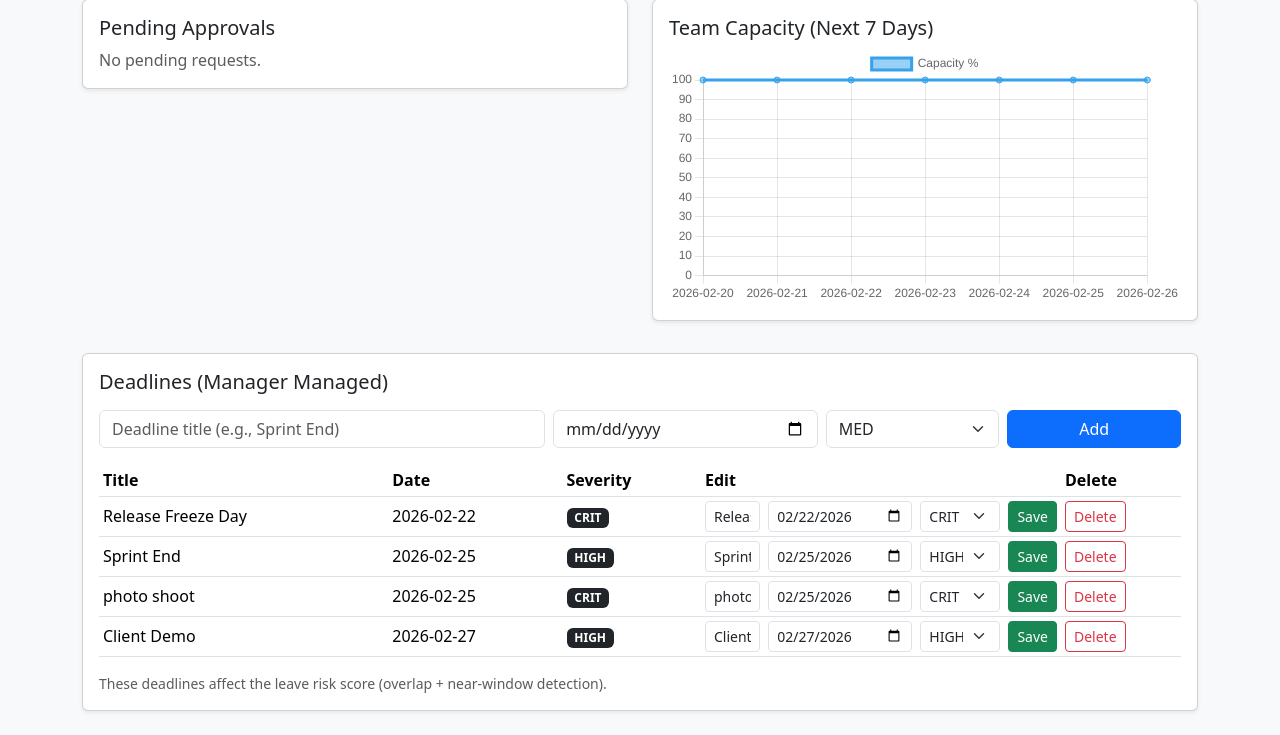
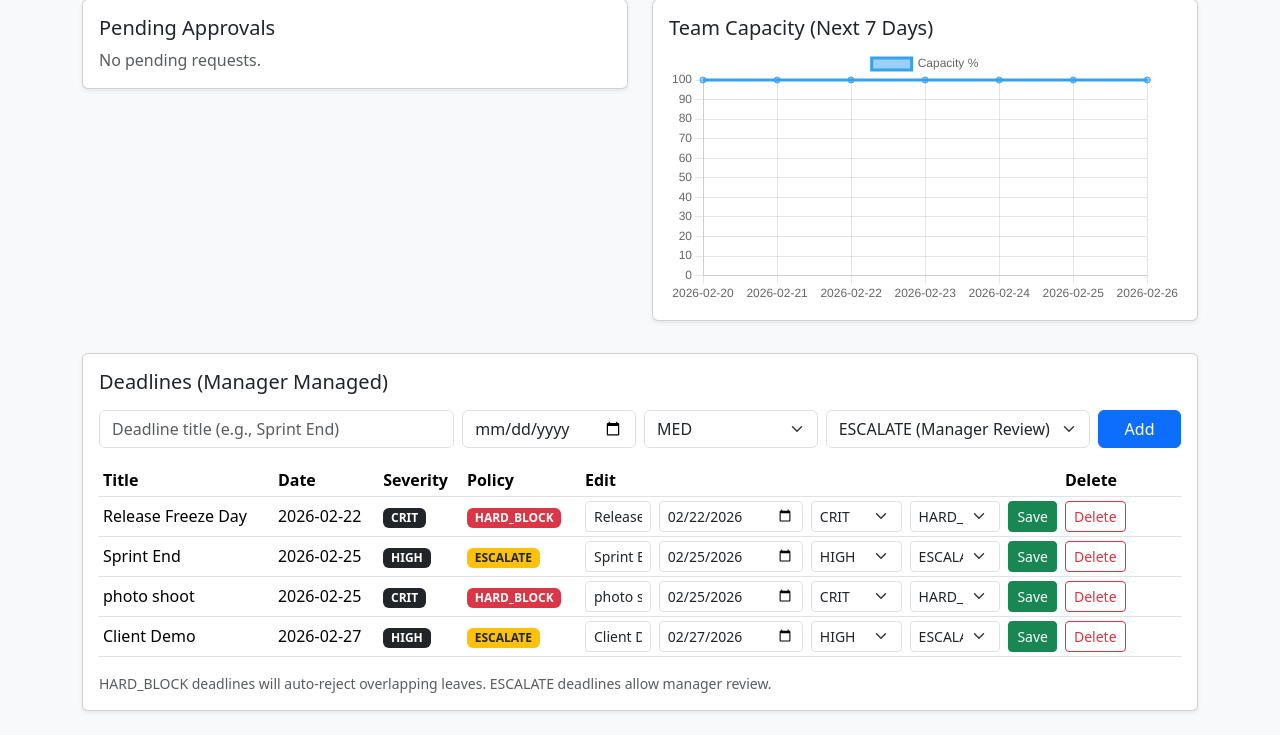
Before and after one commit to SahilHans2605/Leave-request-manager, a Flask app: page /manager/dashboard in a window 1280 px wide. Shown: the part 131-866 px from the top of the page. Run offline with Flask 3, Linux system fonts and the light colour scheme; a user stored in the database is signed in.

Commit message:
Add files via upload
Manager has also inbuild option to auto reject if the piriority of the task is too high .

```diff
--- a/app.py
+++ b/app.py
@@ -37,17 +37,35 @@ def approved_leaves_overlapping(team_id: int, start: date, end: date) -> int:
     )
 
 def deadline_counts(team_id: int, start: date, end: date):
-    # overlap: deadline date inside leave range
-    overlap = Deadline.query.filter_by(team_id=team_id).filter(Deadline.date >= start, Deadline.date <= end).count()
+    # HARD_BLOCK overlap inside leave range => instant reject
+    hard_block_overlap = (
+        Deadline.query
+        .filter_by(team_id=team_id, policy="HARD_BLOCK")
+        .filter(Deadline.date >= start, Deadline.date <= end)
+        .count()
+    )
 
-    # near: within +-3 days window (excluding overlap)
+    # ESCALATE overlap used for risk score
+    escalate_overlap = (
+        Deadline.query
+        .filter_by(team_id=team_id, policy="ESCALATE")
+        .filter(Deadline.date >= start, Deadline.date <= end)
+        .count()
+    )
+
+    # Near-window deadlines (ESCALATE policy only), excluding overlap
     near_window_start = start - timedelta(days=3)
     near_window_end = end + timedelta(days=3)
-    near = Deadline.query.filter_by(team_id=team_id).filter(
-        Deadline.date >= near_window_start, Deadline.date <= near_window_end
-    ).count()
-    near = max(0, near - overlap)
-    return overlap, near
+
+    near_total = (
+        Deadline.query
+        .filter_by(team_id=team_id, policy="ESCALATE")
+        .filter(Deadline.date >= near_window_start, Deadline.date <= near_window_end)
+        .count()
+    )
+    near = max(0, near_total - escalate_overlap)
+
+    return escalate_overlap, near, hard_block_overlap
 
 @app.route("/")
 @login_required
@@ -101,7 +119,8 @@ def employee_leave_new():
         t = current_user.team
         ts = team_size(t.id)
         approved_overlap = approved_leaves_overlapping(t.id, start, end)
-        overlap_dl, near_dl = deadline_counts(t.id, start, end)
+
+        escalate_overlap, near_dl, hard_block_overlap = deadline_counts(t.id, start, end)
 
         result = evaluate_leave(
             balance=current_user.leave_balance,
@@ -109,13 +128,13 @@ def employee_leave_new():
             team_size=ts,
             current_approved_leaves=approved_overlap,
             min_capacity=t.min_capacity,
-            overlapping_deadlines=overlap_dl,
+            overlapping_deadlines=escalate_overlap,
             near_deadlines=near_dl,
+            hard_block_overlaps=hard_block_overlap,
         )
 
         precheck = {"days_req": days_req, **result}
 
-        # If the user clicked final submit
         if request.form.get("submit_final") == "1":
             lr = LeaveRequest(
                 employee_id=current_user.id,
@@ -133,7 +152,7 @@ def employee_leave_new():
                 db.session.add(lr)
                 db.session.commit()
                 log_action(current_user.id, "SUBMIT_REJECT", "LeaveRequest", lr.id, lr.decision_note)
-                flash("Request rejected by policy (balance/invalid).", "danger")
+                flash("Request rejected by policy.", "danger")
                 return redirect(url_for("employee_leaves"))
 
             if result["decision"] == "AUTO_APPROVE":
@@ -174,7 +193,6 @@ def manager_dashboard():
         .all()
     )
 
-    # Deadlines to manage inside dashboard
     deadlines = (
         Deadline.query
         .filter_by(team_id=team_id)
@@ -182,7 +200,6 @@ def manager_dashboard():
         .all()
     )
 
-    # 7-day capacity projection
     ts = team_size(team_id)
     today = date.today()
     labels, capacity_values = [], []
@@ -256,9 +273,7 @@ def manager_decide(leave_id, action):
     return redirect(url_for("manager_dashboard"))
 
 
-# -----------------------------
-# NEW: Deadline CRUD (Manager)
-# -----------------------------
+# -------- Deadline CRUD (Manager) --------
 @app.route("/manager/deadlines/add", methods=["POST"])
 @login_required
 def add_deadline():
@@ -268,6 +283,7 @@ def add_deadline():
     title = request.form.get("title", "").strip()
     d = request.form.get("date", "").strip()
     severity = request.form.get("severity", "MED").strip().upper()
+    policy = request.form.get("policy", "ESCALATE").strip().upper()
 
     if not title or not d:
         flash("Title and date are required.", "danger")
@@ -281,15 +297,16 @@ def add_deadline():
 
     if severity not in ["LOW", "MED", "HIGH", "CRIT"]:
         severity = "MED"
+    if policy not in ["HARD_BLOCK", "ESCALATE"]:
+        policy = "ESCALATE"
 
-    dl = Deadline(team_id=current_user.team_id, title=title, date=deadline_date, severity=severity)
+    dl = Deadline(team_id=current_user.team_id, title=title, date=deadline_date, severity=severity, policy=policy)
     db.session.add(dl)
     db.session.commit()
 
-    log_action(current_user.id, "ADD_DEADLINE", "Deadline", dl.id, f"{title} {deadline_date} {severity}")
+    log_action(current_user.id, "ADD_DEADLINE", "Deadline", dl.id, f"{title} {deadline_date} {severity} {policy}")
     flash("Deadline added ✅", "success")
     return redirect(url_for("manager_dashboard"))
-
 
 @app.route("/manager/deadlines/<int:deadline_id>/edit", methods=["POST"])
 @login_required
@@ -305,6 +322,7 @@ def edit_deadline(deadline_id):
     title = request.form.get("title", "").strip()
     d = request.form.get("date", "").strip()
     severity = request.form.get("severity", "MED").strip().upper()
+    policy = request.form.get("policy", "ESCALATE").strip().upper()
 
     if not title or not d:
         flash("Title and date are required.", "danger")
@@ -318,16 +336,18 @@ def edit_deadline(deadline_id):
 
     if severity not in ["LOW", "MED", "HIGH", "CRIT"]:
         severity = "MED"
+    if policy not in ["HARD_BLOCK", "ESCALATE"]:
+        policy = "ESCALATE"
 
     dl.title = title
     dl.date = deadline_date
     dl.severity = severity
+    dl.policy = policy
     db.session.commit()
 
-    log_action(current_user.id, "EDIT_DEADLINE", "Deadline", dl.id, f"{title} {deadline_date} {severity}")
+    log_action(current_user.id, "EDIT_DEADLINE", "Deadline", dl.id, f"{title} {deadline_date} {severity} {policy}")
     flash("Deadline updated ✅", "success")
     return redirect(url_for("manager_dashboard"))
-
 
 @app.route("/manager/deadlines/<int:deadline_id>/delete", methods=["POST"])
 @login_required
@@ -347,6 +367,5 @@ def delete_deadline(deadline_id):
     flash("Deadline deleted 🗑️", "warning")
     return redirect(url_for("manager_dashboard"))
 
-
 if __name__ == "__main__":
-    app.run(debug=True)
+    app.run()
--- a/templates/manager_dashboard.html
+++ b/templates/manager_dashboard.html
@@ -48,21 +48,19 @@
   </div>
 </div>
 
-<!-- NEW: Deadline Management -->
+<!-- Deadline Management -->
 <div class="row mt-3">
   <div class="col-md-12">
     <div class="card shadow-sm">
       <div class="card-body">
-        <div class="d-flex justify-content-between align-items-center">
-          <h5 class="mb-0">Deadlines (Manager Managed)</h5>
-        </div>
+        <h5 class="mb-0">Deadlines (Manager Managed)</h5>
 
         <!-- Add Deadline Form -->
         <form method="post" action="/manager/deadlines/add" class="row g-2 mt-2">
-          <div class="col-md-5">
+          <div class="col-md-4">
             <input class="form-control" name="title" placeholder="Deadline title (e.g., Sprint End)" required>
           </div>
-          <div class="col-md-3">
+          <div class="col-md-2">
             <input class="form-control" type="date" name="date" required>
           </div>
           <div class="col-md-2">
@@ -73,7 +71,13 @@
               <option value="CRIT">CRIT</option>
             </select>
           </div>
-          <div class="col-md-2">
+          <div class="col-md-3">
+            <select class="form-select" name="policy">
+              <option value="ESCALATE" selected>ESCALATE (Manager Review)</option>
+              <option value="HARD_BLOCK">HARD_BLOCK (Auto-Reject)</option>
+            </select>
+          </div>
+          <div class="col-md-1">
             <button class="btn btn-primary w-100">Add</button>
           </div>
         </form>
@@ -86,7 +90,8 @@
                 <th>Title</th>
                 <th>Date</th>
                 <th>Severity</th>
-                <th style="width: 360px;">Edit</th>
+                <th>Policy</th>
+                <th style="width: 480px;">Edit</th>
                 <th style="width: 120px;">Delete</th>
               </tr>
             </thead>
@@ -96,18 +101,36 @@
                 <td>{{ d.title }}</td>
                 <td>{{ d.date }}</td>
                 <td><span class="badge bg-dark">{{ d.severity }}</span></td>
+                <td>
+                  {% if d.policy == "HARD_BLOCK" %}
+                    <span class="badge bg-danger">HARD_BLOCK</span>
+                  {% else %}
+                    <span class="badge bg-warning text-dark">ESCALATE</span>
+                  {% endif %}
+                </td>
 
                 <!-- Inline Edit -->
                 <td>
                   <form method="post" action="/manager/deadlines/{{ d.id }}/edit" class="d-flex gap-2">
                     <input class="form-control form-control-sm" name="title" value="{{ d.title }}" required>
                     <input class="form-control form-control-sm" type="date" name="date" value="{{ d.date }}" required>
+
                     <select class="form-select form-select-sm" name="severity">
                       <option value="LOW"  {% if d.severity == "LOW" %}selected{% endif %}>LOW</option>
                       <option value="MED"  {% if d.severity == "MED" %}selected{% endif %}>MED</option>
                       <option value="HIGH" {% if d.severity == "HIGH" %}selected{% endif %}>HIGH</option>
                       <option value="CRIT" {% if d.severity == "CRIT" %}selected{% endif %}>CRIT</option>
                     </select>
+
+                    <select class="form-select form-select-sm" name="policy">
+                      <option value="ESCALATE" {% if d.policy == "ESCALATE" %}selected{% endif %}>
+                        ESCALATE
+                      </option>
+                      <option value="HARD_BLOCK" {% if d.policy == "HARD_BLOCK" %}selected{% endif %}>
+                        HARD_BLOCK
+                      </option>
+                    </select>
+
                     <button class="btn btn-success btn-sm">Save</button>
                   </form>
                 </td>
@@ -123,7 +146,7 @@
 
               {% if deadlines|length == 0 %}
               <tr>
-                <td colspan="5" class="text-muted">No deadlines set yet. Add one above.</td>
+                <td colspan="6" class="text-muted">No deadlines set yet. Add one above.</td>
               </tr>
               {% endif %}
             </tbody>
@@ -131,7 +154,7 @@
         </div>
 
         <div class="text-muted small">
-          These deadlines affect the leave risk score (overlap + near-window detection).
+          HARD_BLOCK deadlines will auto-reject overlapping leaves. ESCALATE deadlines allow manager review.
         </div>
       </div>
     </div>
```
Also changed, not shown: models.py (+10 -3 lines), rules.py (+18 -45 lines), seed.py (+26 -4 lines), instance/leave.db.
